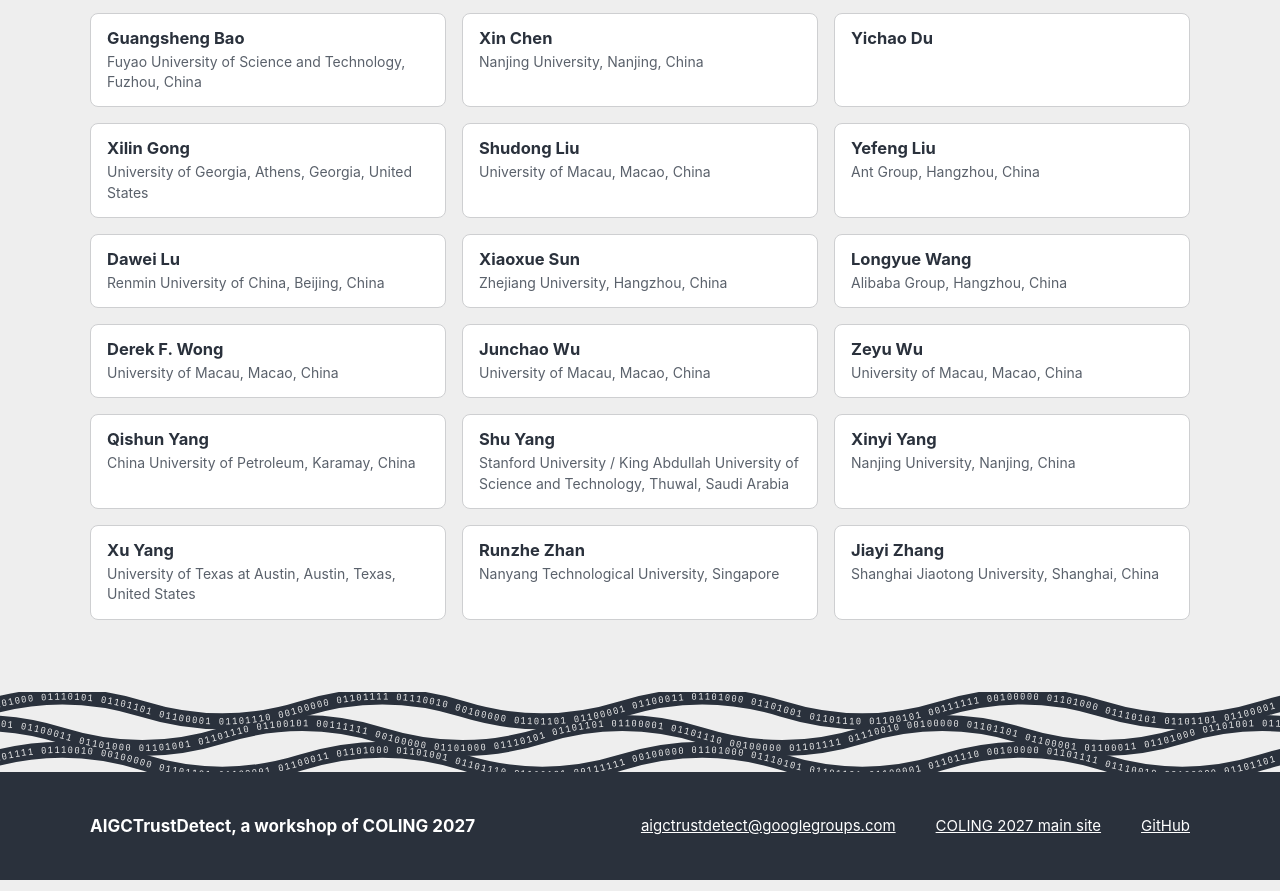
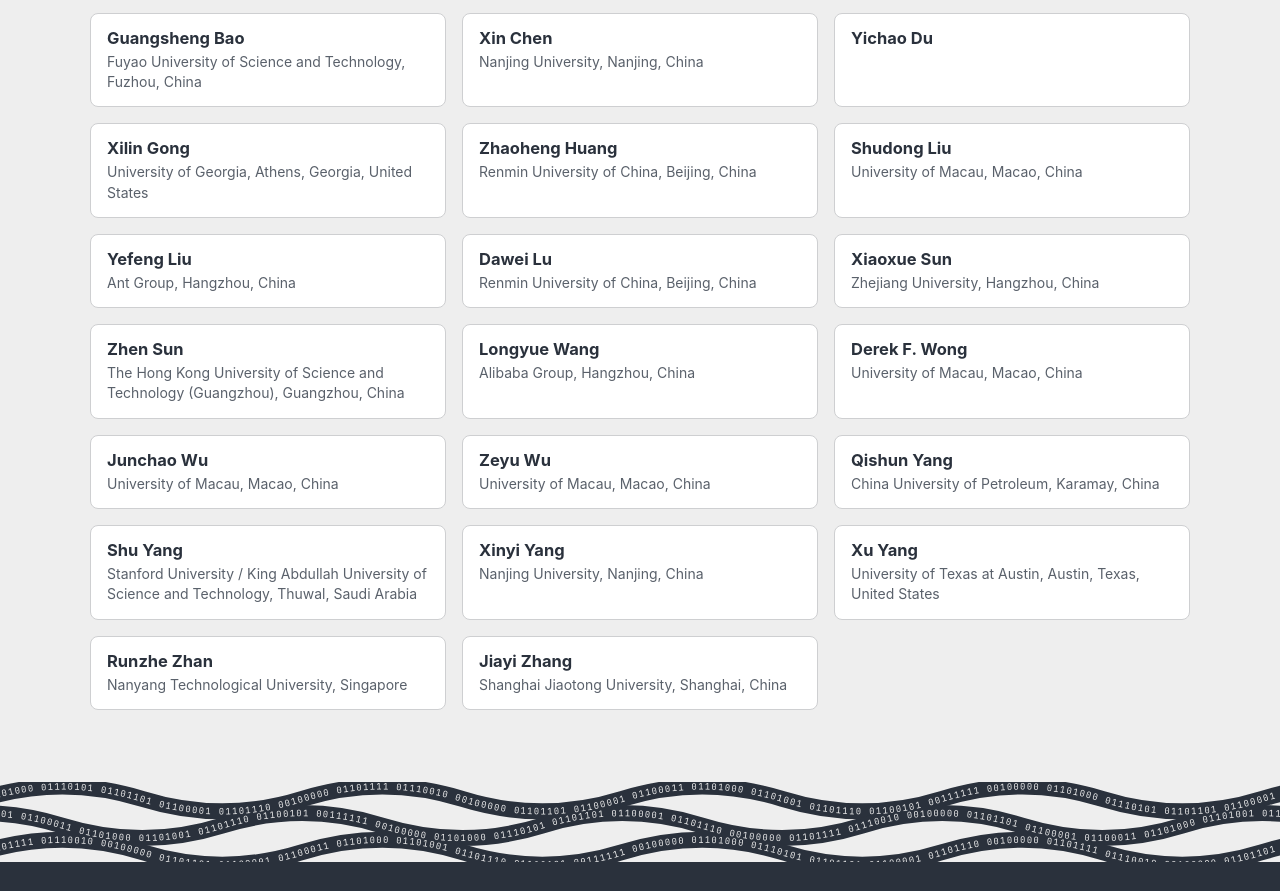
Before and after one commit to NLP2CT/COLING-2027-Workshop-AIGCTrustDetect, a plain HTML site: page organizers.html in a window 1280 px wide. Shown: the part 1755-2646 px from the top of the page. Drawn offline with Linux system fonts and the light colour scheme.

Commit message:
Add committee members and non-archival news

```diff
--- a/organizers.html
+++ b/organizers.html
@@ -170,10 +170,12 @@ button{font-family:inherit}
 <article style="background: #FFFFFF; border: 1px solid #CECFD1; border-radius: 8px; padding: 14px 16px"><h3 style="margin: 0 0 4px; font-size: 16.5px; font-weight: 700">Xin Chen</h3><p style="margin: 0; font-size: 14px; line-height: 1.45; color: #5A616B">Nanjing University, Nanjing, China</p></article>
 <article style="background: #FFFFFF; border: 1px solid #CECFD1; border-radius: 8px; padding: 14px 16px"><h3 style="margin: 0; font-size: 16.5px; font-weight: 700">Yichao Du</h3></article>
 <article style="background: #FFFFFF; border: 1px solid #CECFD1; border-radius: 8px; padding: 14px 16px"><h3 style="margin: 0 0 4px; font-size: 16.5px; font-weight: 700">Xilin Gong</h3><p style="margin: 0; font-size: 14px; line-height: 1.45; color: #5A616B">University of Georgia, Athens, Georgia, United States</p></article>
+<article style="background: #FFFFFF; border: 1px solid #CECFD1; border-radius: 8px; padding: 14px 16px"><h3 style="margin: 0 0 4px; font-size: 16.5px; font-weight: 700">Zhaoheng Huang</h3><p style="margin: 0; font-size: 14px; line-height: 1.45; color: #5A616B">Renmin University of China, Beijing, China</p></article>
 <article style="background: #FFFFFF; border: 1px solid #CECFD1; border-radius: 8px; padding: 14px 16px"><h3 style="margin: 0 0 4px; font-size: 16.5px; font-weight: 700">Shudong Liu</h3><p style="margin: 0; font-size: 14px; line-height: 1.45; color: #5A616B">University of Macau, Macao, China</p></article>
 <article style="background: #FFFFFF; border: 1px solid #CECFD1; border-radius: 8px; padding: 14px 16px"><h3 style="margin: 0 0 4px; font-size: 16.5px; font-weight: 700">Yefeng Liu</h3><p style="margin: 0; font-size: 14px; line-height: 1.45; color: #5A616B">Ant Group, Hangzhou, China</p></article>
 <article style="background: #FFFFFF; border: 1px solid #CECFD1; border-radius: 8px; padding: 14px 16px"><h3 style="margin: 0 0 4px; font-size: 16.5px; font-weight: 700">Dawei Lu</h3><p style="margin: 0; font-size: 14px; line-height: 1.45; color: #5A616B">Renmin University of China, Beijing, China</p></article>
 <article style="background: #FFFFFF; border: 1px solid #CECFD1; border-radius: 8px; padding: 14px 16px"><h3 style="margin: 0 0 4px; font-size: 16.5px; font-weight: 700">Xiaoxue Sun</h3><p style="margin: 0; font-size: 14px; line-height: 1.45; color: #5A616B">Zhejiang University, Hangzhou, China</p></article>
+<article style="background: #FFFFFF; border: 1px solid #CECFD1; border-radius: 8px; padding: 14px 16px"><h3 style="margin: 0 0 4px; font-size: 16.5px; font-weight: 700">Zhen Sun</h3><p style="margin: 0; font-size: 14px; line-height: 1.45; color: #5A616B">The Hong Kong University of Science and Technology (Guangzhou), Guangzhou, China</p></article>
 <article style="background: #FFFFFF; border: 1px solid #CECFD1; border-radius: 8px; padding: 14px 16px"><h3 style="margin: 0 0 4px; font-size: 16.5px; font-weight: 700">Longyue Wang</h3><p style="margin: 0; font-size: 14px; line-height: 1.45; color: #5A616B">Alibaba Group, Hangzhou, China</p></article>
 <article style="background: #FFFFFF; border: 1px solid #CECFD1; border-radius: 8px; padding: 14px 16px"><h3 style="margin: 0 0 4px; font-size: 16.5px; font-weight: 700">Derek F. Wong</h3><p style="margin: 0; font-size: 14px; line-height: 1.45; color: #5A616B">University of Macau, Macao, China</p></article>
 <article style="background: #FFFFFF; border: 1px solid #CECFD1; border-radius: 8px; padding: 14px 16px"><h3 style="margin: 0 0 4px; font-size: 16.5px; font-weight: 700">Junchao Wu</h3><p style="margin: 0; font-size: 14px; line-height: 1.45; color: #5A616B">University of Macau, Macao, China</p></article>
```
Also changed, not shown: index.html (+1 -0 lines).
